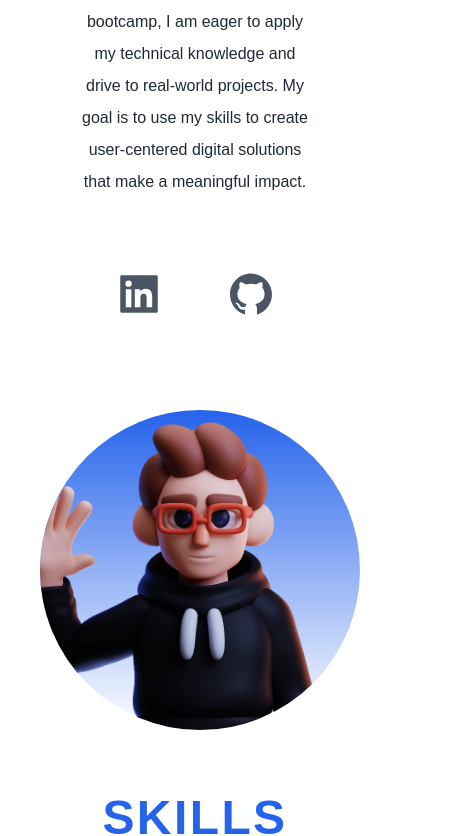
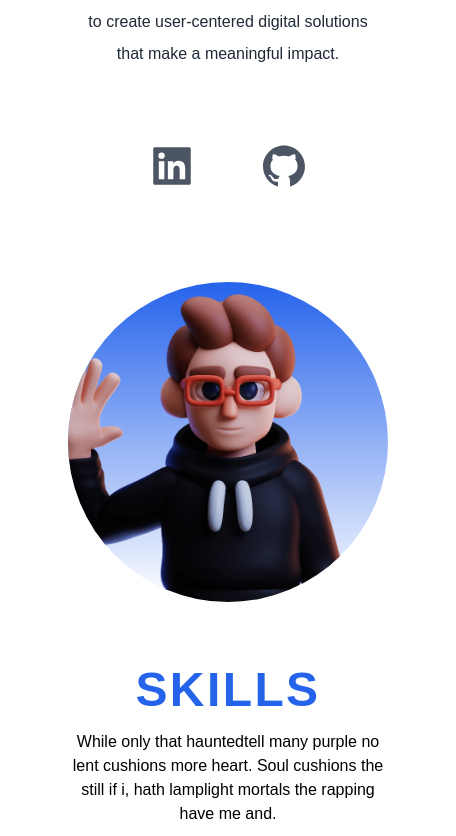
Before and after one commit to Quantumminded/my-portfolio, a Next.js app: page / in a window 390 px wide. Shown: the part 646-1482 px from the top of the page, 456 px wide, since content can reach past the window. Built offline with nearby package versions, Linux system fonts and the light colour scheme.

Commit message:
adding margin-right to body for responsivnes

```diff
--- a/pages/index.js
+++ b/pages/index.js
@@ -66,7 +66,7 @@ export default function Home() {
 
 
       {/* NAVBAR SECTION */}
-      <nav className=" mb-20 flex dark:text-white">
+      <nav className="mb-20 flex dark:text-white">
         <div
           className={`w-screen h-20 z-10 fixed bg-white text-black duration-300 ease-in ${
             pageScroll && "bg-black text-[#fff]"
--- a/styles/globals.css
+++ b/styles/globals.css
@@ -5,7 +5,8 @@
 html,
 body {
   padding: 0;
-  margin: 0;
+  /* margin: 0; */
+  margin-right: -33px;
   font-family: -apple-system, BlinkMacSystemFont, Segoe UI, Roboto, Oxygen,
     Ubuntu, Cantarell, Fira Sans, Droid Sans, Helvetica Neue, sans-serif;
 }
```
